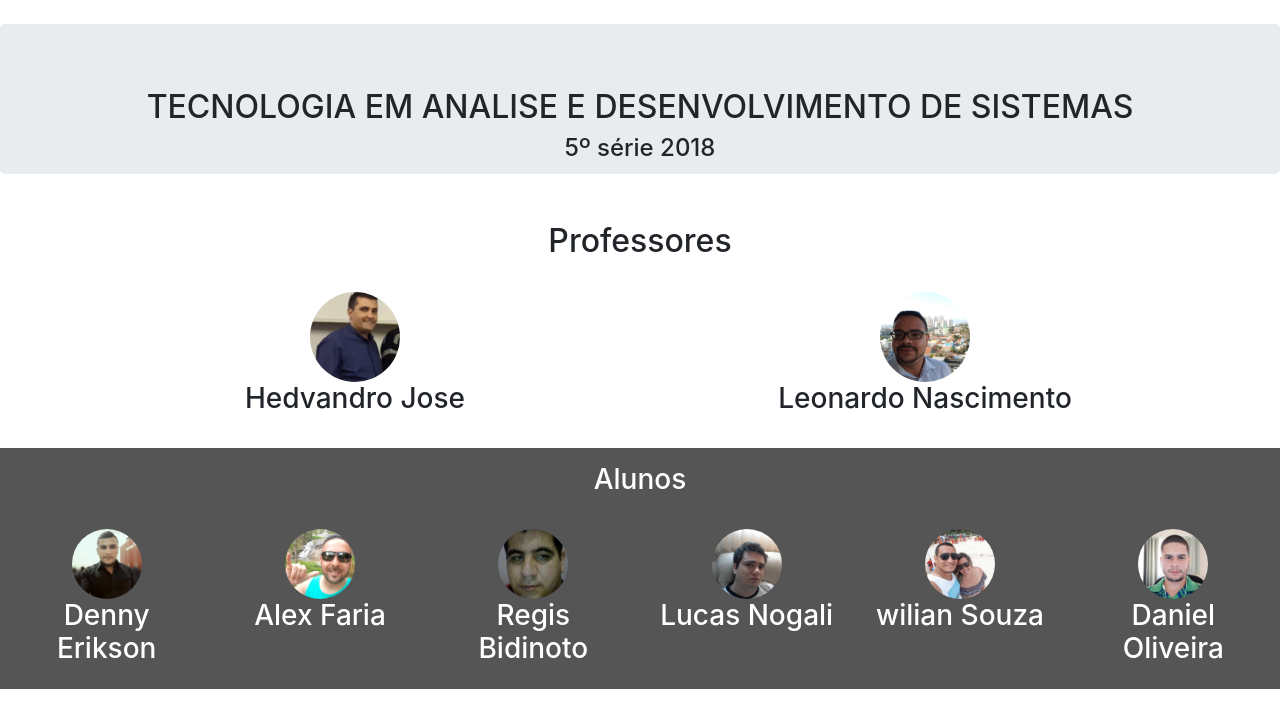
After one commit to dennyerikson/blog_prointer, a Django app: page /sobre/ in a window 1280 px wide. The commit adds this page. Shown: the top 728 px of the page. Run offline with Django 3.2, Linux system fonts and the light colour scheme; some libraries are stand-ins or nearby versions.

Commit message:
ajustes template sobre

```diff
--- a/blog/static/css/style.css
+++ b/blog/static/css/style.css
@@ -80,4 +80,12 @@
 
 .jumbotron{
     margin-bottom: 0;
+    height: 150px;
 }
+
+.footer {
+    background-color: #555;
+    color: white;
+    padding: 15px;
+    margin-bottom: 0px;
+  }
--- a/blog/templates/blog/base.html
+++ b/blog/templates/blog/base.html
@@ -23,7 +23,7 @@
 
         <form class="input-group" action="" method="GET">
                 <div class="input-group">
-                        <input name="search" type="text" class="form-control" placeholder="Search Blog..">
+                        <input name="search" type="text" class="form-control" placeholder="Search...">
                         <span class="input-group-btn">
                             <button class="btn btn-default" type="submit">
                             <span class="glyphicon glyphicon-search"></span>
@@ -53,7 +53,7 @@
                         <li><a href="#">Analise dos sistemas propostos</a></li>
                         <li><a href="#">Arquitetura de computadores</a></li>
                         <li><a href="#">Conclusão</a></li>
-                        <li><a href="#">Sobre</a></li>
+                        <li><a href="/sobre">Sobre</a></li>
                     </ul>
                 </form>
 
--- a/blog/templates/blog/post_list.html
+++ b/blog/templates/blog/post_list.html
@@ -11,8 +11,9 @@
 </style>
 {% block content %}
     {% for posts in post %}
-    <h1>{{posts.title}}</h1>
+    <h2>{{posts.title}}</h2>
     <p id="p">{{posts.text|linebreaks}}</p>
+    <br>
     <br>
     <h4>{{posts.create_date}}</h4>
     {% endfor %}
--- /dev/null
+++ b/blog/templates/blog/sobre.html
@@ -0,0 +1,90 @@
+<!DOCTYPE html>
+{% load static %}
+{% load staticfiles %}
+<html lang="en">
+<head>
+  <title>Bootstrap Example</title>
+  <meta charset="utf-8">
+  <meta name="viewport" content="width=device-width, initial-scale=1">
+  <link rel="stylesheet" href="https://maxcdn.bootstrapcdn.com/bootstrap/4.1.3/css/bootstrap.min.css">
+  <script src="https://ajax.googleapis.com/ajax/libs/jquery/3.3.1/jquery.min.js"></script>
+  <script src="https://cdnjs.cloudflare.com/ajax/libs/popper.js/1.14.3/umd/popper.min.js"></script>
+  <script src="https://maxcdn.bootstrapcdn.com/bootstrap/4.1.3/js/bootstrap.min.js"></script>
+
+  <link rel="stylesheet" href="{% static 'css/style.css' %}">
+
+        <style>div{text-align: center} .jumbotron{margin-top: 0px}</style>
+</head>
+<body>
+
+    <br>
+
+    <div class="jumbotron text-center">
+        <h2>TECNOLOGIA EM ANALISE E DESENVOLVIMENTO DE SISTEMAS</h2>
+        <h4>5º série 2018</h4>
+    </div>
+
+    <br>
+    <br>
+<div>
+    <h2>Professores</h2>
+    <br>
+    <div class="container">
+        <div class="row content">
+            <div class="col-sm-6">
+                <img src="{% static 'blog/img/prof.jpg' %}" class="rounded-circle" alt="Cinque Terre" width="90">
+                <h3>Hedvandro Jose</h3>
+            </div>
+
+            <div class="col-sm-6">
+                <img src="{% static 'blog/img/leo.jpg' %}" class="rounded-circle" alt="Cinque Terre" width="90">
+                <h3>Leonardo Nascimento</h3>
+            </div>
+
+        </div>
+
+
+    </div>
+</div>
+<br>
+<div class="footer">
+    <h3>Alunos</h3>
+    <br>
+    <div class="row content">
+
+        <div class="col-sm-2">
+            <img src="{% static 'blog/img/denny.jpg' %}" class="rounded-circle" alt="Cinque Terre" width="70">
+            <h3>Denny Erikson</h3>
+        </div>
+
+        <div class="col-sm-2">
+            <img src="{% static 'blog/img/alex.jpg' %}" class="rounded-circle" alt="Cinque Terre" width="70">
+            <h3>Alex Faria</h3>
+        </div>
+
+        <div class="col-sm-2">
+            <img src="{% static 'blog/img/regis.jpg' %}" class="rounded-circle" alt="Cinque Terre" width="70">
+            <h3>Regis Bidinoto</h3>
+        </div>
+
+        <div class="col-sm-2">
+            <img src="{% static 'blog/img/lucao.jpg' %}" class="rounded-circle" alt="Cinque Terre" width="70">
+            <h3>Lucas Nogali</h3>
+        </div>
+
+        <div class="col-sm-2">
+            <img src="{% static 'blog/img/wilian.jpg' %}" class="rounded-circle" alt="Cinque Terre" width="70">
+            <h3>wilian Souza</h3>
+        </div>
+
+        <div class="col-sm-2">
+            <img src="{% static 'blog/img/daniel.jpg' %}" class="rounded-circle" alt="Cinque Terre" width="70">
+            <h3>Daniel Oliveira</h3>
+        </div>
+
+    </div>
+
+</div>
+
+</body>
+</html>
--- a/blog/urls.py
+++ b/blog/urls.py
@@ -2,5 +2,6 @@ from django.urls import path
 from . import views
 
 urlpatterns = [
-    path('', views.post_list, name='post_list')
+    path('', views.post_list, name='post_list'),
+    path('sobre/', views.sobre, name='sobre')
 ]
--- a/blog/views.py
+++ b/blog/views.py
@@ -22,3 +22,6 @@ def post_list(request):
 
     context = {'post': post}
     return render(request, 'blog/post_list.html', context)
+
+def sobre(request):
+    return render(request, 'blog/sobre.html', {})
```
Also changed, not shown: blog/static/blog/img/alex.jpg (added), blog/static/blog/img/daniel.jpg (added), blog/static/blog/img/denny.jpg (added), blog/static/blog/img/leo.jpg (added), blog/static/blog/img/lucao.jpg (added), blog/static/blog/img/prof.jpg (added), blog/static/blog/img/professor.png (added), blog/static/blog/img/regis.jpg (added), blog/static/blog/img/wilian.jpg (added).
